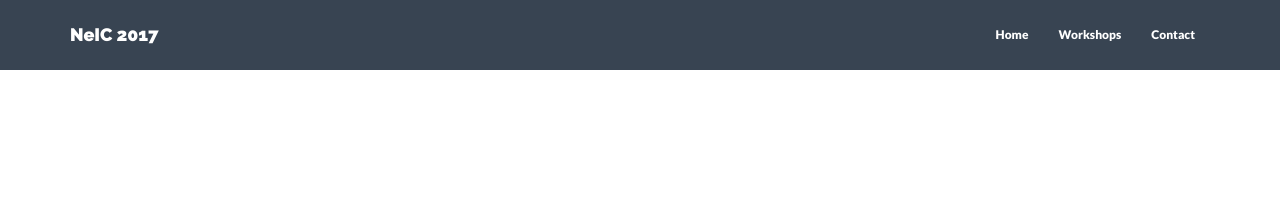
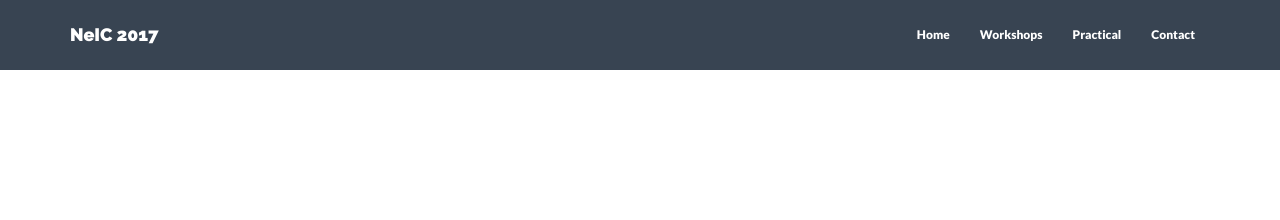
Before and after one commit to neicnordic/neic2017.nordforsk.org, a Jekyll site: the page built from index.md, in a window 1280 px wide. Shown: the top 220 px of the page. Built offline with Jekyll 4.4.1, drawn with Linux system fonts in a browser that asks for light colours; nearby versions of some CDN libraries.

Commit message:
Update nav.yml

```diff
--- a/_data/nav.yml
+++ b/_data/nav.yml
@@ -3,5 +3,7 @@ main:
     text: 'Home'
   - url: '/workshops/'
     text: 'Workshops'
+  - url: '/practical/'
+    text: 'Practical'
   - url: '/contact/'
     text: 'Contact'
```
